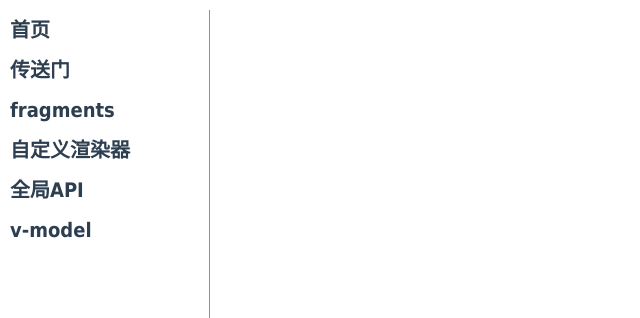
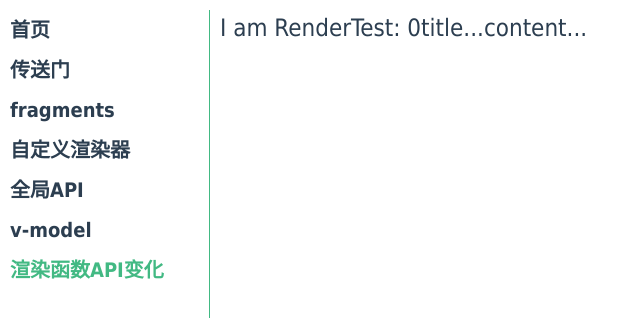
Before and after one commit to franksunhd/vue-v3, a Vue app: page /renderTest in a window 1280 px wide. Shown: the top 318 px of the page, without its empty margins (0-640 px from the left). Built offline with nearby package versions, Linux system fonts and the light colour scheme.

Commit message:
渲染函数api

```diff
--- a/src/router/index.js
+++ b/src/router/index.js
@@ -38,6 +38,12 @@ const routes = [
         meta: {title: 'v-model'},
         component: () => import('../views/VModel')
     },
+    {
+        path: '/renderTest',
+        name: 'renderTest',
+        meta: {title: '渲染函数API变化'},
+        component: () => import('../views/renderTest')
+    },
 ];
 
 const router = createRouter({
--- /dev/null
+++ b/src/views/renderTest.vue
@@ -0,0 +1,50 @@
+<template>
+    <!--render api 发生变化-->
+    <RenderTest v-model:counter="count">
+        <template v-slot:default>title...</template>
+        <template v-slot:content>content...</template>
+    </RenderTest>
+</template>
+
+<script>
+    import {h, ref} from 'vue';
+
+    export default {
+        name: "renderTest",
+        components: {
+            RenderTest: {
+                props: {
+                    counter: {
+                        type: Number,
+                        default: 0
+                    }
+                },
+                render() {
+                    return h('div', [
+                        h('h1', {
+                            onClick: this.onClick
+                        }, [
+                            `I am RenderTest: ${this.counter}`,
+                            this.$slots.default(),
+                            this.$slots.content()
+                        ]),
+                    ])
+                },
+                methods: {
+                    onClick() {
+                        this.$emit('update:counter', this.counter + 1);
+                    }
+                }
+            }
+        },
+        setup() {
+            let count = ref(0);
+
+            return {count};
+        }
+    }
+</script>
+
+<style scoped>
+
+</style>
```
